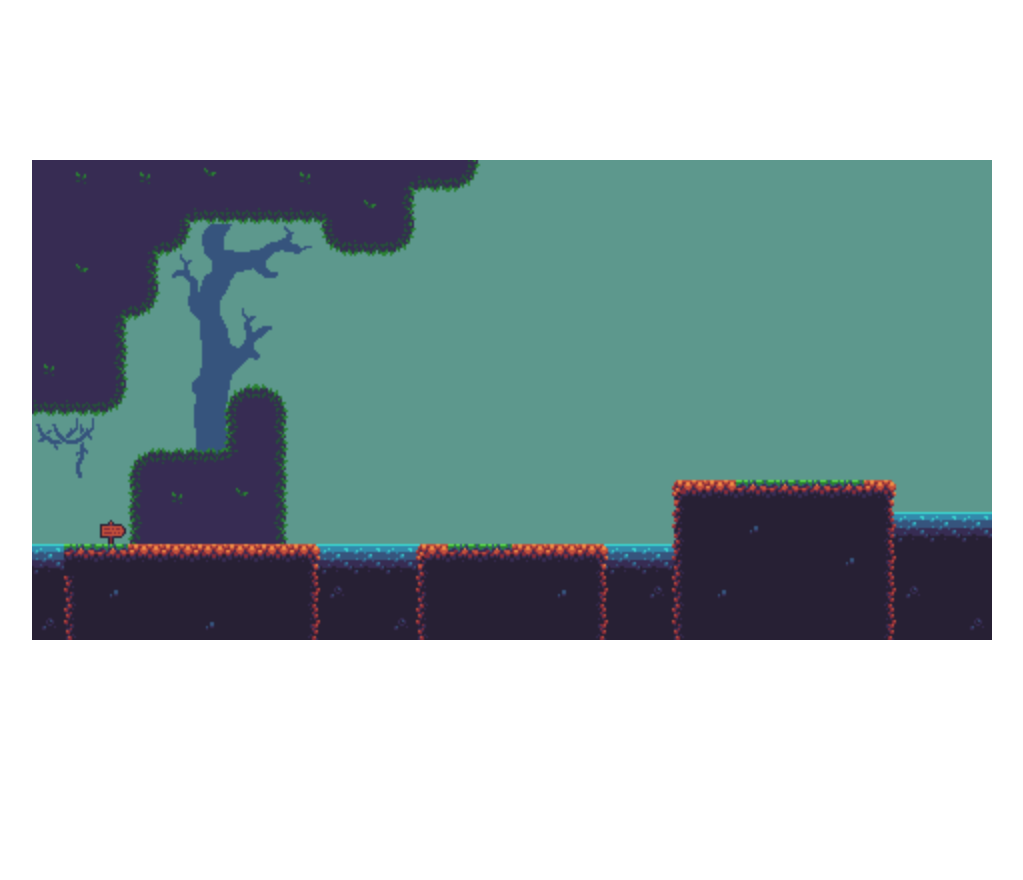
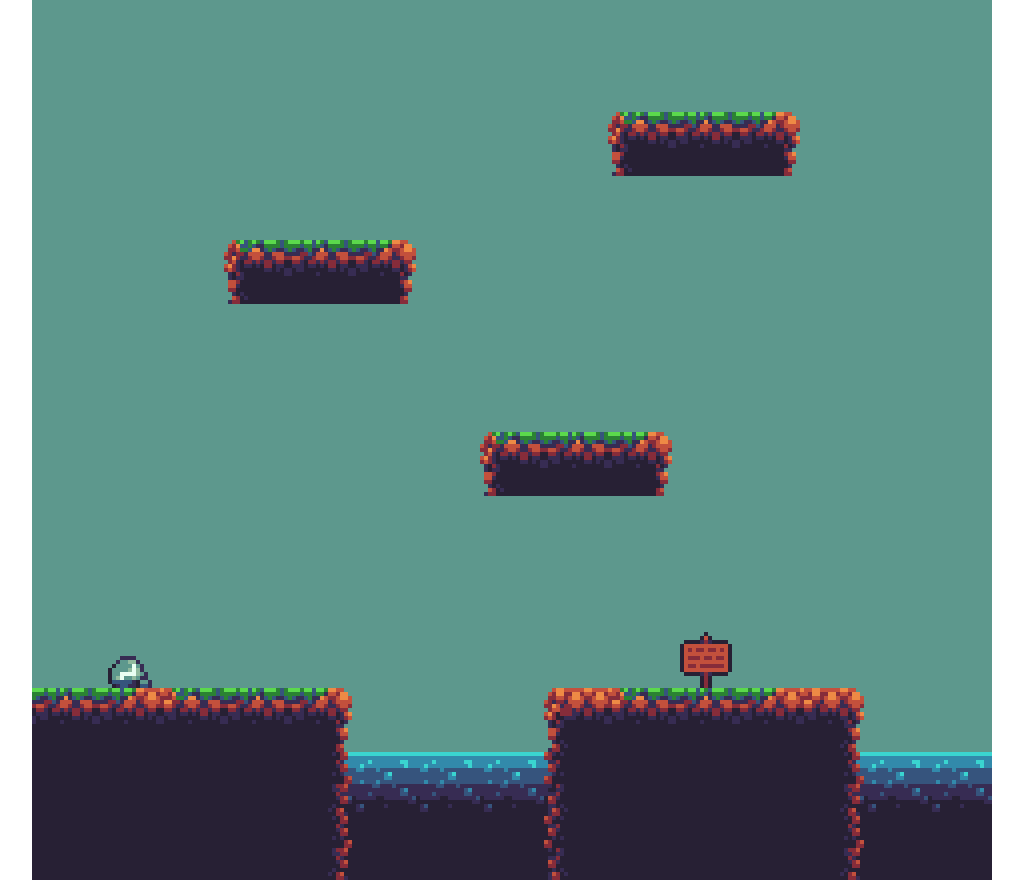
Before and after one commit to sesh00/cource-work, a plain HTML site: page static/Map.html in a window 1280 px wide. Shown: the whole page, without its empty margins (128-1151 px from the left). Before the commit the page ends 800 px from the top, so only its background shows below. Drawn offline with Linux system fonts and the light colour scheme.

Commit message:
change map position to vertical

```diff
--- a/src/MapManager.js
+++ b/src/MapManager.js
@@ -3,13 +3,13 @@ class MapManager {
         this.imgLoadCount = 0;
         this.imgLoaded = false;
         this.jsonLoaded = false
-        this.mapData = null; // переменная для хранения карты
-        this.tLayer = []; // переменная для хранения ссылки на блоки карты (надо хранить массив)
-        this.xCount = 0; // количсетво блоков по горизонтали
-        this.yCount = 0; // количество блоков по вертикали
-        this.tSize = {x: 16, y: 16}; // размер блока
-        this.mapSize = {x: 30, y: 15}; // размер карты в пикселях
-        this.tilesets = []; // массив описаний блоков карты
+        this.mapData = null;
+        this.tLayer = [];
+        this.xCount = 0;
+        this.yCount = 0;
+        this.tSize = {x: 16, y: 16};
+        this.mapSize = {x: 30, y: 15};
+        this.tilesets = [];
     }
 
     parseMap(tilesJSON) {
@@ -31,7 +31,7 @@ class MapManager {
                 }
             };
 
-            img.src = `../tiles/${tileset.image}`;
+            img.src = `../tiles2/${tileset.image}`;
             return img;
         };
 
@@ -92,12 +92,11 @@ class MapManager {
     }
 
 
+
     draw(ctx) {
         if (!this.imgLoaded || !this.jsonLoaded) {
             setTimeout(() => this.draw(ctx), 100);
         } else {
-            const canvasWidth = ctx.canvas.width;
-            const canvasHeight = ctx.canvas.height;
 
             if (this.tLayer.length === 0) {
                 for (let id = 0; id < this.mapData.layers.length; id++) {
@@ -108,13 +107,7 @@ class MapManager {
                 }
             }
 
-
-            const tempCanvas = document.createElement('canvas');
-            tempCanvas.width = this.mapSize.x;
-            tempCanvas.height = this.mapSize.y;
-            const tempCtx = tempCanvas.getContext('2d');
-
-            for (let j = 0; j < this.tLayer.length; j++) {
+            for(let j = 0; j < this.tLayer.length; j++) {
                 for (let i = 0; i < this.tLayer[j].data.length; i++) {
                     if (this.tLayer[j].data[i] !== 0) {
                         const tile = this.getTile(this.tLayer[j].data[i]);
@@ -122,17 +115,49 @@ class MapManager {
                         const pY = Math.floor(i / this.xCount) * this.tSize.y;
 
                         if (tile.img instanceof HTMLImageElement) {
-                            tempCtx.drawImage(tile.img, tile.px, tile.py, this.tSize.x, this.tSize.y, pX, pY, this.tSize.x, this.tSize.y);
+                            ctx.drawImage(tile.img, tile.px, tile.py, this.tSize.x, this.tSize.y, pX, pY, this.tSize.x, this.tSize.y);
                         } else {
                             console.error("Invalid tile.img type:", tile.img);
                         }
                     }
                 }
             }
-
-            ctx.drawImage(tempCanvas, 0, 0, canvasWidth, canvasHeight);
         }
     }
 
 
+
+    //  parseEntities() {
+    //     if (!mapManager.imgLoaded || !mapManager.jsonLoaded) {
+    //         setTimeout(function () { mapManager.parseEntities(); }, 100);
+    //     } else
+    //         for (let j = 0; j < this.mapData.layers.length; j++)
+    //
+    //             if(this.mapData.layers[j].type === 'objectgroup') {
+    //                 let entities = this.mapData.layers[j];
+    //
+    //                 for (let i = 0; i < entities.objects.length; i++) {
+    //                     let e = entities.objects[i];
+    //                     try {
+    //                         let obj = Object.create(gameManager.factory[e.type]);
+    //
+    //                         obj.name = e.name;
+    //                         obj.pos_x = e.x;
+    //                         obj.pos_y = e.y;
+    //                         obj.size_x = e.width;
+    //                         obj.size_y = e.height;
+    //
+    //                         gameManager.entities.push(obj);
+    //                         if(obj.name === "player")
+    //
+    //                             gameManager.initPlayer(obj);
+    //                     } catch (ex) {
+    //                         console.log("Error while creating: [" + e.gid + "] " + e.type +
+    //                             ", " + ex);
+    //                     }
+    //                 }
+    //             }
+    // }
+
+
 }
--- a/static/Map.html
+++ b/static/Map.html
@@ -6,7 +6,7 @@
     <link rel="stylesheet" type="text/css" href="../styles/Map.css">
 </head>
 <body>
-<canvas id="canvasId" width="960" height="480"></canvas>
+<canvas id="canvasId" width="960" height="960"></canvas>
 <div id="result"></div>
 
 <script src="../src/MapManager.js"></script>
@@ -15,7 +15,7 @@
     let canvas = document.getElementById("canvasId");
     let ctx = canvas.getContext("2d");
     const mapManager = new MapManager();
-    mapManager.loadMap("../tiles/level.json");
+    mapManager.loadMap("../tiles2/platform.json");
     //mapManager.draw(ctx);
 </script>
 
--- /dev/null
+++ b/tiles2/characters.xml
@@ -0,0 +1,4 @@
+<?xml version="1.0" encoding="UTF-8"?>
+<tileset version="1.10" tiledversion="1.10.2" name="characters" tilewidth="64" tileheight="64" tilecount="92" columns="23">
+ <image source="characters.png" width="1472" height="256"/>
+</tileset>
--- /dev/null
+++ b/tiles2/platform.json
@@ -0,0 +1,156 @@
+{ "compressionlevel":-1,
+ "height":15,
+ "infinite":false,
+ "layers":[
+        {
+         "data":[144, 144, 144, 144, 144, 144, 144, 144, 144, 144, 144, 144, 144, 144, 144,
+            144, 144, 144, 144, 144, 144, 144, 144, 144, 144, 144, 144, 144, 144, 144,
+            144, 144, 144, 144, 144, 144, 144, 144, 144, 144, 144, 144, 144, 144, 144,
+            144, 144, 144, 144, 144, 144, 144, 144, 144, 144, 144, 144, 144, 144, 144,
+            144, 144, 144, 144, 144, 144, 144, 144, 144, 144, 144, 144, 144, 144, 144,
+            144, 144, 144, 144, 144, 144, 144, 144, 144, 144, 144, 144, 144, 144, 144,
+            144, 144, 144, 144, 144, 144, 144, 144, 144, 144, 144, 144, 144, 144, 144,
+            144, 144, 144, 144, 144, 144, 144, 144, 144, 144, 144, 144, 144, 144, 144,
+            144, 144, 144, 144, 144, 144, 144, 144, 144, 144, 144, 144, 144, 144, 144,
+            144, 144, 144, 144, 144, 144, 144, 144, 144, 144, 144, 144, 144, 144, 144,
+            144, 144, 144, 144, 144, 144, 144, 144, 144, 144, 144, 144, 144, 144, 144,
+            144, 144, 144, 144, 144, 144, 144, 144, 144, 144, 144, 144, 144, 144, 144,
+            144, 144, 144, 144, 144, 144, 144, 144, 144, 144, 144, 144, 144, 144, 144,
+            94, 94, 94, 94, 94, 94, 94, 94, 94, 94, 94, 94, 94, 94, 94,
+            29, 29, 29, 29, 29, 29, 29, 29, 29, 29, 29, 29, 29, 29, 29],
+         "height":15,
+         "id":1,
+         "name":"background",
+         "opacity":1,
+         "type":"tilelayer",
+         "visible":true,
+         "width":15,
+         "x":0,
+         "y":0
+        },
+        {
+         "data":[0, 0, 0, 0, 0, 0, 0, 0, 0, 0, 0, 0, 0, 0, 0,
+            0, 0, 0, 0, 0, 0, 0, 0, 0, 0, 0, 0, 0, 0, 0,
+            0, 0, 0, 0, 0, 0, 0, 0, 0, 0, 0, 0, 0, 0, 0,
+            0, 0, 0, 0, 0, 0, 0, 0, 0, 0, 0, 0, 0, 0, 0,
+            0, 0, 0, 0, 0, 0, 0, 0, 0, 0, 0, 0, 0, 0, 0,
+            0, 0, 0, 0, 0, 0, 0, 0, 0, 0, 0, 0, 0, 0, 0,
+            0, 0, 0, 0, 0, 0, 0, 0, 0, 0, 0, 0, 0, 0, 0,
+            0, 0, 0, 0, 0, 0, 0, 0, 0, 0, 0, 0, 0, 0, 0,
+            0, 0, 0, 0, 0, 0, 0, 0, 0, 0, 0, 0, 0, 0, 0,
+            0, 0, 0, 92, 0, 0, 0, 0, 0, 0, 0, 0, 0, 0, 0,
+            0, 0, 0, 109, 0, 0, 0, 0, 0, 0, 0, 0, 0, 0, 0,
+            0, 102, 0, 0, 0, 0, 0, 0, 0, 0, 15, 0, 0, 0, 0,
+            0, 0, 0, 0, 0, 0, 0, 0, 0, 0, 0, 0, 0, 0, 0,
+            0, 0, 0, 0, 0, 0, 0, 0, 0, 0, 0, 0, 0, 0, 0,
+            0, 0, 0, 0, 0, 0, 0, 0, 0, 0, 0, 0, 0, 0, 0],
+         "height":15,
+         "id":2,
+         "name":"landscape",
+         "opacity":1,
+         "type":"tilelayer",
+         "visible":true,
+         "width":15,
+         "x":0,
+         "y":0
+        },
+        {
+         "data":[0, 0, 0, 0, 0, 0, 0, 0, 0, 0, 0, 0, 0, 0, 0,
+            0, 0, 0, 0, 0, 0, 0, 0, 0, 0, 0, 0, 0, 0, 0,
+            0, 0, 0, 0, 0, 0, 0, 0, 0, 0, 0, 0, 0, 0, 0,
+            0, 0, 0, 0, 0, 0, 0, 0, 0, 26, 9, 27, 0, 0, 0,
+            0, 0, 0, 0, 0, 0, 0, 0, 0, 0, 0, 0, 0, 0, 0,
+            0, 0, 0, 26, 9, 27, 0, 0, 0, 0, 0, 0, 0, 0, 0,
+            0, 0, 0, 0, 0, 0, 0, 0, 0, 0, 0, 0, 0, 0, 0,
+            0, 0, 0, 0, 0, 0, 0, 0, 0, 0, 0, 0, 0, 0, 0,
+            0, 0, 0, 0, 0, 0, 0, 26, 9, 27, 0, 0, 0, 0, 0,
+            0, 0, 0, 0, 0, 0, 0, 0, 0, 0, 0, 0, 0, 0, 0,
+            0, 0, 0, 0, 0, 0, 0, 0, 0, 0, 0, 0, 0, 0, 0,
+            0, 0, 0, 0, 0, 0, 0, 0, 0, 0, 0, 0, 0, 0, 0,
+            9, 10, 8, 9, 27, 0, 0, 0, 11, 8, 9, 10, 13, 0, 0,
+            29, 29, 29, 29, 30, 0, 0, 0, 28, 29, 29, 29, 30, 0, 0,
+            29, 29, 29, 29, 30, 0, 0, 0, 28, 29, 29, 29, 30, 0, 0],
+         "height":15,
+         "id":3,
+         "name":"platforms",
+         "opacity":1,
+         "type":"tilelayer",
+         "visible":true,
+         "width":15,
+         "x":0,
+         "y":0
+        },
+        {
+         "draworder":"topdown",
+         "id":4,
+         "name":"objects",
+         "objects":[
+                {
+                 "gid":170,
+                 "height":64,
+                 "id":1,
+                 "name":"",
+                 "rotation":0,
+                 "type":"",
+                 "visible":true,
+                 "width":64,
+                 "x":765.333,
+                 "y":769.333
+                }],
+         "opacity":1,
+         "type":"objectgroup",
+         "visible":true,
+         "x":0,
+         "y":0
+        }],
+ "nextlayerid":5,
+ "nextobjectid":2,
+ "orientation":"orthogonal",
+ "renderorder":"left-up",
+ "tiledversion":"1.10.2",
+ "tileheight":64,
+ "tilesets":[
+        {
+         "columns":17,
+         "firstgid":1,
+         "image":"sheet.png",
+         "imageheight":512,
+         "imagewidth":1088,
+         "margin":0,
+         "name":"sheet",
+         "spacing":0,
+         "tilecount":136,
+         "tileheight":64,
+         "tilewidth":64
+        },
+        {
+         "columns":5,
+         "firstgid":137,
+         "image":"sky.png",
+         "imageheight":172,
+         "imagewidth":344,
+         "margin":0,
+         "name":"sky",
+         "spacing":0,
+         "tilecount":10,
+         "tileheight":64,
+         "tilewidth":64
+        },
+        {
+         "columns":23,
+         "firstgid":147,
+         "image":"characters.png",
+         "imageheight":256,
+         "imagewidth":1472,
+         "margin":0,
+         "name":"characters",
+         "spacing":0,
+         "tilecount":92,
+         "tileheight":64,
+         "tilewidth":64
+        }],
+ "tilewidth":64,
+ "type":"map",
+ "version":"1.10",
+ "width":15
+}
--- /dev/null
+++ b/tiles2/sheet.xml
@@ -0,0 +1,4 @@
+<?xml version="1.0" encoding="UTF-8"?>
+<tileset version="1.10" tiledversion="1.10.2" name="sheet" tilewidth="64" tileheight="64" tilecount="136" columns="17">
+ <image source="sheet.png" width="1088" height="512"/>
+</tileset>
--- /dev/null
+++ b/tiles2/sky.xml
@@ -0,0 +1,4 @@
+<?xml version="1.0" encoding="UTF-8"?>
+<tileset version="1.10" tiledversion="1.10.2" name="sky" tilewidth="64" tileheight="64" tilecount="10" columns="5">
+ <image source="sky.png" width="344" height="172"/>
+</tileset>
```
Also changed, not shown: tiles2/characters.png (added), tiles2/sheet.png (added), tiles2/sky.png (added), tiles2/swoosh.png (added), 4 other files.
